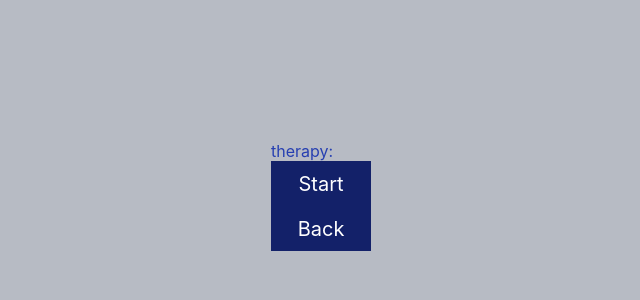
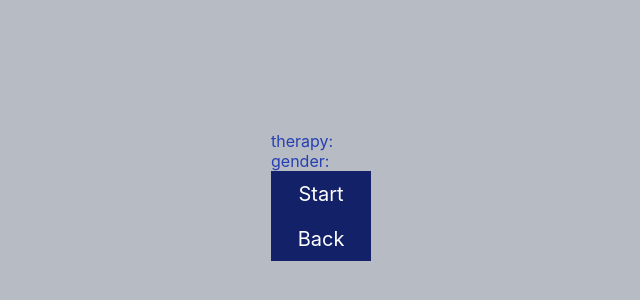
Before and after one commit to MarcinMG-web/Multi-Step-Medicine, a React (Create React App) app: page /succes in a window 1280 px wide. Shown: the part 204-504 px from the top of the page, without its empty margins (309-949 px from the left). Built offline with nearby package versions, Linux system fonts and the light colour scheme.

Commit message:
Added Redux to Gender

```diff
--- a/src/components/pages/2_Gender.js
+++ b/src/components/pages/2_Gender.js
@@ -1,9 +1,14 @@
 import React, { useState, useEffect } from 'react';
-import { Link, } from 'react-router-dom';
+import { Link, useHistory } from 'react-router-dom';
 
 import { getAllGenders } from '../services/ApiService';
 
+import { addAnswersGender } from '../redux/answers/answersActions'
+import { useDispatch } from 'react-redux';
+
 const Gender = () => {
+  let history = useHistory();
+  const dispatch = useDispatch();
 
   const [questions, setQuestions] = useState([]);
   const [userSetting, setUserSetting] = useState([]);
@@ -18,6 +23,7 @@ const Gender = () => {
   };
 
   const handleChange = (e) => {
+    // setUserSetting(e.target.name);
     setUserSetting({
       ...userSetting,
       [e.target.name]: e.target.checked,
@@ -26,6 +32,10 @@ const Gender = () => {
 
   const handleSubmit = (e) => {
     e.preventDefault();
+
+    dispatch(addAnswersGender(userSetting));
+
+    history.push('./old');
 
   };
 
@@ -58,9 +68,9 @@ const Gender = () => {
                 Back
               </Link>
 
-              <Link  to = './old' type='submit' className='btn_next'>
+              <button  to = './old' type='submit' className='btn_next'>
                 Next
-              </Link>
+              </button>
             </div>
           </form>
         </div>
--- a/src/components/pages/Succes.js
+++ b/src/components/pages/Succes.js
@@ -5,10 +5,12 @@ import { useSelector} from 'react-redux';
 const Succes = () => {
 
   const therapy = useSelector((state) => state.answerReducer.therapy);
+  const gender = useSelector((state) => state.answerReducer.gender);
 
   return (
     <div>
       <p>therapy:{therapy}</p>
+      <p>gender:{gender}</p>
 
       <Link to='/' className='btn_back'>
         Start
--- a/src/components/redux/answers/answerReducer.js
+++ b/src/components/redux/answers/answerReducer.js
@@ -1,8 +1,10 @@
-import {ADD_ANSWERS_THERAPY} from './asnwersTypes';
-const { ADD_ANSWERS_GENDER } = require('./asnwersTypes');
-const { ADD_ANSWERS_OLD } = require('./asnwersTypes');
-const { ADD_ANSWERS_ISSUE } = require('./asnwersTypes');
-const { ADD_ANSWERS_LANGUAGE } = require('./asnwersTypes');
+import {
+  ADD_ANSWERS_THERAPY,
+  ADD_ANSWERS_GENDER,
+  ADD_ANSWERS_OLD,
+  ADD_ANSWERS_ISSUE,
+  ADD_ANSWERS_LANGUAGE,
+} from './asnwersTypes';
 
 const intialState = {
   therapy: '',
@@ -15,13 +17,19 @@ const intialState = {
 
 // Reducer
 const answerReducer = (state = intialState, action) => {
-    switch(action.type) {
-        case ADD_ANSWERS_THERAPY:
-            return {
-                ...state,
-                therapy: action.payload,
-            }
-        default: return state
+    switch (action.type) {
+      case ADD_ANSWERS_THERAPY:
+        return {
+          ...state,
+          therapy: action.payload,
+        };
+      case ADD_ANSWERS_GENDER:
+        return {
+          ...state,
+          gender: action.payload,
+        };
+      default:
+        return state;
     }
 }
 
```
